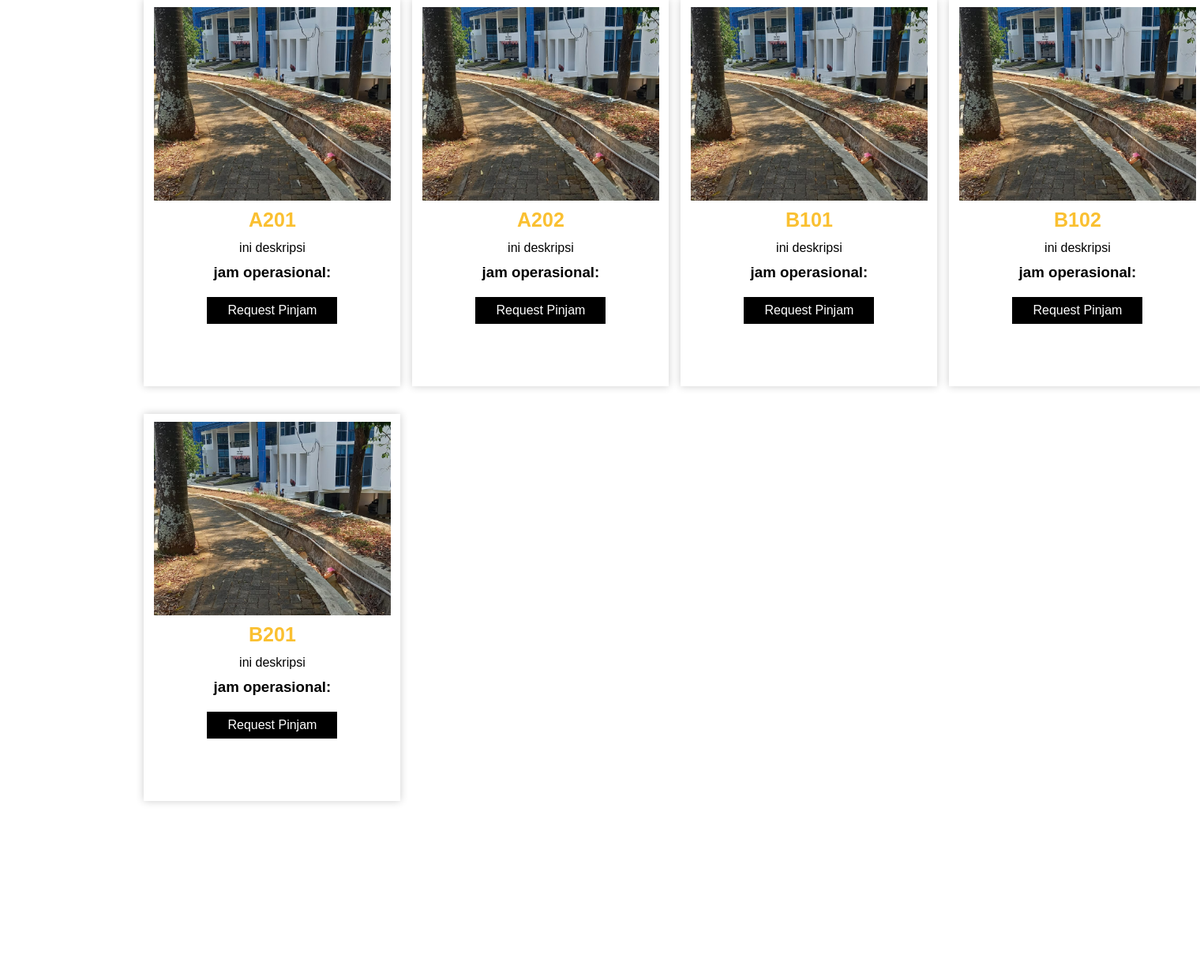
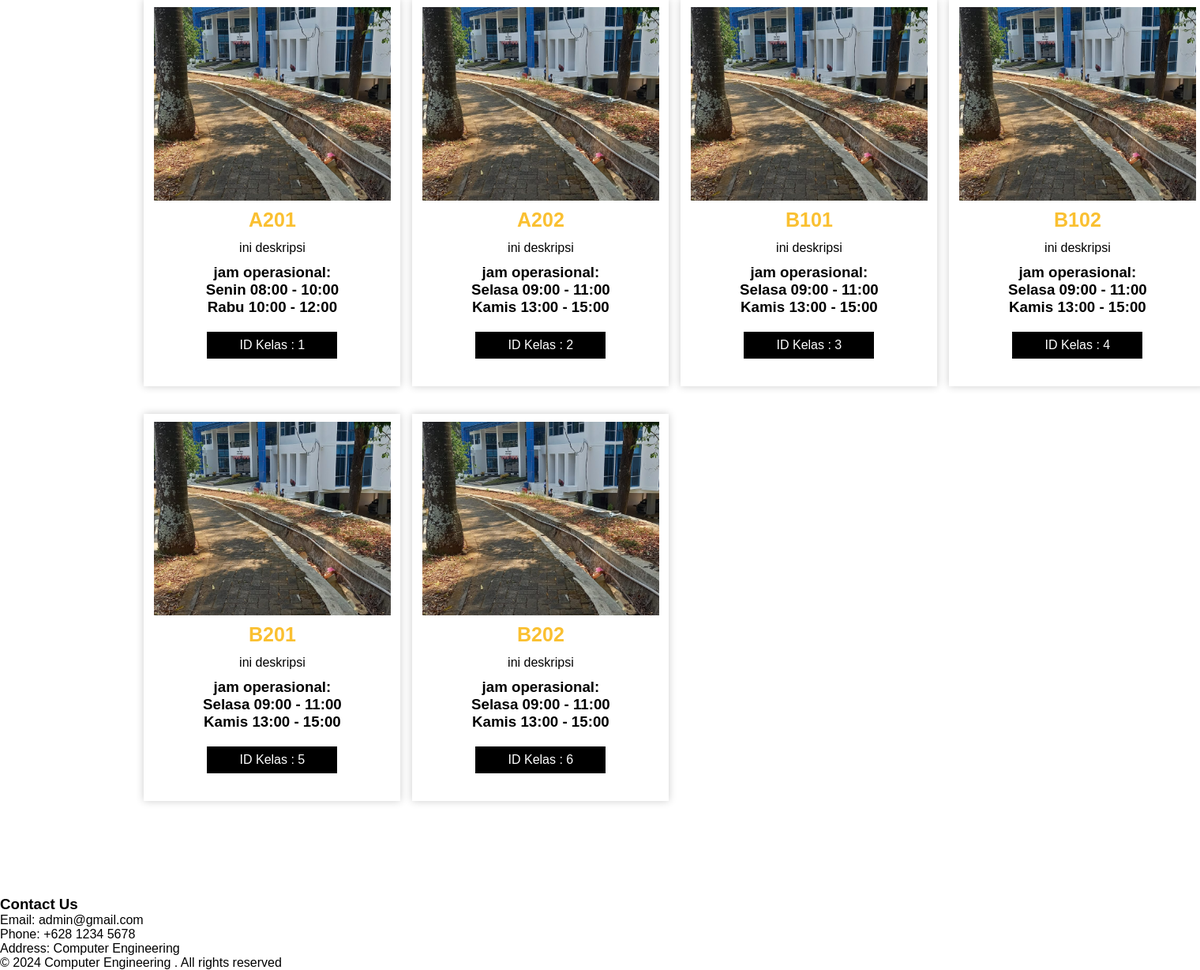
Before and after one commit to Wanz27/TA_DKP_WAN-AZKA-KHAIRI-MUHAMMAD_21120123140150_Sistem-Peminjaman-Gedung-Teknik-Komputer, a PHP site: page /home.php in a window 1520 px wide. Shown: the part 1402-2630 px from the top of the page at 79% size. Before the commit the page ends 2420 px from the top, so only its background shows below. Run offline with PHP 8.4, Linux system fonts and the light colour scheme; data that the repository does not hold is empty.

Commit message:
Update home.php

```diff
--- a/home.php
+++ b/home.php
@@ -52,8 +52,11 @@
                 <div class="room_info">
                     <h2>A201</h2>
                     <p>ini deskripsi</p>
-                    <h3>jam operasional:</h3>
-                    <a href="#" class="room_btn">Request Pinjam</a>
+                    <h3>jam operasional: </br>
+                        Senin 08:00 - 10:00 </br>
+                        Rabu 10:00 - 12:00
+                    </h3>
+                    <a href="#" class="room_btn">ID Kelas : 1</a>
                 </div>
             </div>
 
@@ -64,8 +67,11 @@
                 <div class="room_info">
                     <h2>A202</h2>
                     <p>ini deskripsi</p>
-                    <h3>jam operasional:</h3>
-                    <a href="#" class="room_btn">Request Pinjam</a>
+                    <h3>jam operasional: </br>
+                    Selasa 09:00 - 11:00 </br>
+                    Kamis 13:00 - 15:00
+                    </h3>
+                    <a href="#" class="room_btn">ID Kelas : 2</a>
                 </div>
             </div>
 
@@ -76,8 +82,11 @@
                 <div class="room_info">
                     <h2>B101</h2>
                     <p>ini deskripsi</p>
-                    <h3>jam operasional:</h3>
-                    <a href="#" class="room_btn">Request Pinjam</a>
+                    <h3>jam operasional: </br>
+                    Selasa 09:00 - 11:00 </br>
+                    Kamis 13:00 - 15:00
+                    </h3>
+                    <a href="#" class="room_btn">ID Kelas : 3</a>
                 </div>
             </div>
 
@@ -88,8 +97,11 @@
                 <div class="room_info">
                     <h2>B102</h2>
                     <p>ini deskripsi</p>
-                    <h3>jam operasional:</h3>
-                    <a href="#" class="room_btn">Request Pinjam</a>
+                    <h3>jam operasional: </br>
+                    Selasa 09:00 - 11:00 </br>
+                    Kamis 13:00 - 15:00
+                    </h3>
+                    <a href="#" class="room_btn">ID Kelas : 4</a>
                 </div>
             </div>
 
@@ -100,13 +112,44 @@
                 <div class="room_info">
                     <h2>B201</h2>
                     <p>ini deskripsi</p>
-                    <h3>jam operasional:</h3>
-                    <a href="#" class="room_btn">Request Pinjam</a>
+                    <h3>jam operasional: </br>
+                    Selasa 09:00 - 11:00 </br>
+                    Kamis 13:00 - 15:00
+                    </h3>
+                    <a href="#" class="room_btn">ID Kelas : 5</a>
+                </div>
+            </div>
+            <div class="room_card">
+                <div class="room_img">
+                    <img src="./img1.jpg">
+                </div>
+                <div class="room_info">
+                    <h2>B202</h2>
+                    <p>ini deskripsi</p>
+                    <h3>jam operasional: </br>
+                    Selasa 09:00 - 11:00 </br>
+                    Kamis 13:00 - 15:00
+                    </h3>
+                    <a href="#" class="room_btn">ID Kelas : 6</a>
                 </div>
             </div>
         </div>
     </section>
 
+    <footer>
+        <div class="footer_container">
+            <div class="footer_content">
+                <h3> Contact Us </h3>
+                <p>Email: admin@gmail.com</p>
+                <p>Phone: +628 1234 5678</p>
+                <p>Address: Computer Engineering</p>
+            </div>
+        </div>
+        <div class="bottom-bar">
+            <p>&copy; 2024 Computer Engineering . All rights reserved </p>
+        </div>
+    </footer>
+
 
 </body>
 </html>
```
